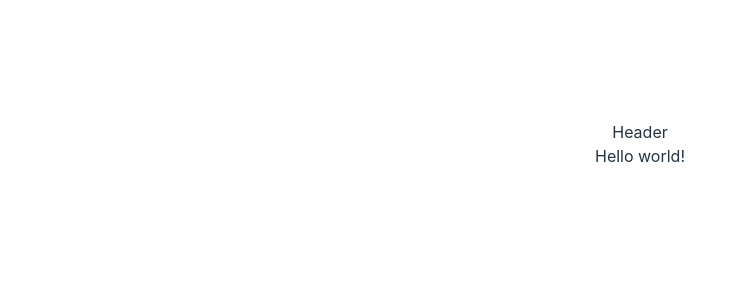
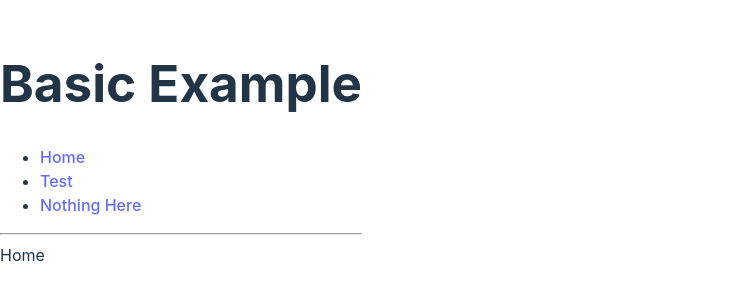
Before and after one commit to dd-jp/react, a React (Vite) app: page / in a window 1280 px wide. Shown: the part 256-556 px from the top of the page, without its empty margins (0-747 px from the left). Built offline with nearby package versions, Linux system fonts and the light colour scheme.

Commit message:
Router & Wrapper test setup

```diff
--- a/src/components/App.tsx
+++ b/src/components/App.tsx
@@ -1,14 +1,63 @@
-import { createBrowserRouter, RouterProvider } from 'react-router-dom'
+import { Routes, Route, Outlet, Link } from 'react-router-dom'
+import Error from './Error'
 import { ROUTES } from '../constants'
-import './App.css'
-
-const router = createBrowserRouter(ROUTES)
 
 export default function App(): JSX.Element {
   return (
-    <div className="App">
-      <div>Header</div>
-      <RouterProvider router={router} />
+    <div>
+      <h1>Basic Example</h1>
+
+      <Routes>
+        <Route path="/" element={<Layout />}>
+          <>
+            {ROUTES.map((item, index) => {
+              if (index === 0) {
+                return (
+                  <Route
+                    index
+                    element={item.element}
+                    key={`app-route-${index}`}
+                  />
+                )
+              } else {
+                return (
+                  <Route
+                    path={item.path}
+                    element={item.element}
+                    key={`app-route-${index}`}
+                  />
+                )
+              }
+            })}
+            <Route path="*" element={<Error />} />
+          </>
+        </Route>
+      </Routes>
     </div>
   )
 }
+
+function Layout(): JSX.Element {
+  return (
+    <div>
+      <nav>
+        <ul>
+          {ROUTES.map(
+            (item, index) =>
+              item.path != null && (
+                <li key={`app-route-${index}`}>
+                  <Link to={item.path}>{item.title}</Link>
+                </li>
+              )
+          )}
+          <li>
+            <Link to="/nothing-here">Nothing Here</Link>
+          </li>
+        </ul>
+      </nav>
+
+      <hr />
+      <Outlet />
+    </div>
+  )
+}
--- /dev/null
+++ b/src/components/Error.tsx
@@ -0,0 +1,12 @@
+import { Link } from 'react-router-dom'
+
+export default function Error(): JSX.Element {
+  return (
+    <div>
+      <h2>Nothing to see here!</h2>
+      <p>
+        <Link to="/">Go to the home page</Link>
+      </p>
+    </div>
+  )
+}
--- /dev/null
+++ b/src/components/home/Home.tsx
@@ -0,0 +1,3 @@
+export default function Home(): JSX.Element {
+  return <div>Home</div>
+}
--- /dev/null
+++ b/src/components/home/index.ts
@@ -0,0 +1 @@
+export { default as Home } from './Home'
--- /dev/null
+++ b/src/components/test/Test.tsx
@@ -0,0 +1,3 @@
+export default function Test(): JSX.Element {
+  return <div>Test</div>
+}
--- /dev/null
+++ b/src/components/test/index.ts
@@ -0,0 +1 @@
+export { default as Test } from './Test'
--- a/src/constants/App.tsx
+++ b/src/constants/App.tsx
@@ -1,12 +1,22 @@
 import { type RouteObject } from 'react-router-dom'
+import { Home } from '../components/home'
+import { Test } from '../components/test'
 
-export const ROUTES: RouteObject[] = [
+interface CustomRouteObject {
+  title: string
+}
+
+type TRouteObject = RouteObject & CustomRouteObject
+
+export const ROUTES: TRouteObject[] = [
   {
     path: '/',
-    element: <div>Hello world!</div>,
+    title: 'Home',
+    element: <Home />,
   },
   {
     path: '/test',
-    element: <div>Test</div>,
+    title: 'Test',
+    element: <Test />,
   },
 ]
--- a/src/main.tsx
+++ b/src/main.tsx
@@ -1,10 +1,13 @@
 import React from 'react'
 import ReactDOM from 'react-dom/client'
+import { BrowserRouter as Router } from 'react-router-dom'
 import App from './components/App'
 import './index.css'
 
 ReactDOM.createRoot(document.getElementById('root') as HTMLElement).render(
   <React.StrictMode>
-    <App />
+    <Router>
+      <App />
+    </Router>
   </React.StrictMode>
 )
```
Also changed, not shown: src/test-helper/accessibility.tsx (+6 -3 lines), src/test-helper/wrapper.tsx (+7 -3 lines), 1 other file (tests, documents, lock files or other folders).
